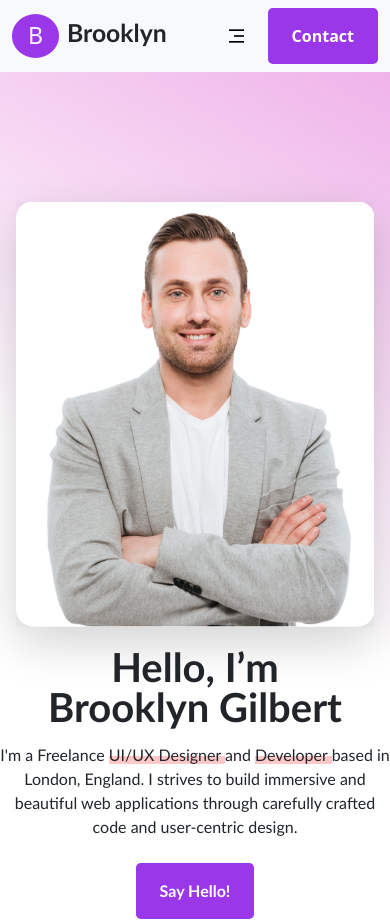
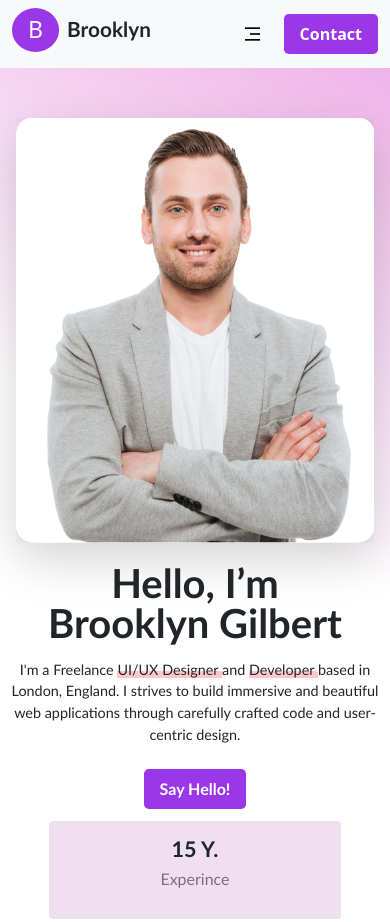
Before and after one commit to bilalahmed180/Assignment-9-Picto-portfolio, a plain HTML site: page index.html in a window 390 px wide. Shown: the top 922 px of the page. Drawn offline with nearby package versions, Linux system fonts and the light colour scheme.

Commit message:
Add Responsiveness

```diff
--- a/index.html
+++ b/index.html
@@ -67,6 +67,9 @@
             background: linear-gradient(to top, #ffc8c8 40%, transparent 40%);
         }
 
+        .section-1 #Home{
+            padding: 130px 0;
+        }
 
         /* COSTUM CSS END */
 
@@ -158,18 +161,35 @@
             }
 
             p {
-                font-size: 1rem;
+                font-size: 0.9rem;
             }
+
+            .section-1 #Home{
+            padding: 100px 0;
         }
+
+        }
+
+        @media (max-width: 555px) {
+            .navbar h2 {
+                font-size: 1.3rem;
+            }
+
+            .section-1 #Home{
+            padding: 50px 0;
+        }
+
+        }
+
     </style>
 </head>
 
 <body class="">
     <header class="position-sticky top-0 bg-light">
         <nav class="navbar container py-2">
-            <div class="d-flex gap-2">
-                <h3 class="rounded-circle px-3 py-2 my-1 purple-background text-light">B</h3>
-                <h2 class="py-1 my-1 fw-bold new-font-family">Brooklyn</h2>
+            <div class="d-flex gap-2 align-items-center">
+                <h3 class="rounded-circle px-3 py-2 purple-background text-light">B</h3>
+                <h2 class="fw-bold new-font-family">Brooklyn</h2>
             </div>
             <div class="d-flex align-items-center">
                 <ul class="d-none d-lg-flex gap-2 list-unstyled mx-2 my-1">
@@ -191,14 +211,14 @@
                     aria-label="Toggle navigation">
                     <i class="ri-menu-3-line"></i>
                 </button>
-                <button class="px-4 py-3 fw-bold rounded-3 border-0 purple-background hover-scale transition-sec"><a
+                <button class="px-3 py-2 px-lg-4 py-lg-3 fw-bold rounded-3 border-0 purple-background hover-scale transition-sec"><a
                         class="text-decoration-none text-white" href="">Contact</a></button>
             </div>
         </nav>
     </header>
 
     <section class="section-1">
-        <div style="padding: 130px 0;" id="Home"
+        <div id="Home"
             class="container mx-auto d-flex justify-content-between flex-column-reverse flex-lg-row text-center text-lg-start">
             <div class="col-12 col-lg-6 d-flex justify-content-between flex-column new-font-family">
                 <div>
@@ -208,7 +228,7 @@
                         build immersive and beautiful web applications through carefully crafted code and user-centric
                         design.</p>
                     <button
-                        class="px-4 py-3 my-2 fw-bold rounded-3 border-0 purple-background hover-scale transition-sec"><a
+                        class="px-3 py-2 px-lg-4 py-lg-3 my-2 fw-bold rounded-3 border-0 purple-background hover-scale transition-sec"><a
                             class="text-decoration-none text-white" href="">Say Hello!</a></button>
                 </div>
                 <div class="d-flex justify-content-evenly flex-column flex-md-row align-items-center">
@@ -242,7 +262,7 @@
                 </p>
                 <p class="mt-3 text-black-50">I design and develop services for customers specializing creating stylish,
                     modern websites, web services.</p>
-                <button class="px-4 py-3 mt-4 fw-bold rounded-3 border-0 purple-background hover-scale transition-sec">
+                <button class="px-3 py-2 px-lg-4 py-lg-3 mt-4 fw-bold rounded-3 border-0 purple-background hover-scale transition-sec">
                     <a class="text-decoration-none text-white" href="">My Projects </a></button>
                 <button class="py-2 mt-4 mx-3 fw-bold bg-white rounded-3 border cv-button"> <a
                         class="black-color text-decoration-none cv-button px-4 py-2" href=""> <i
@@ -417,7 +437,7 @@
 
         </div>
         <div class="d-flex justify-content-center mb-5">
-            <button class="px-4 py-3 fw-bold rounded-3 border-0 purple-background hover-scale transition-sec">
+            <button class="px-3 py-2 px-lg-4 py-lg-3 fw-bold rounded-3 border-0 purple-background hover-scale transition-sec">
                 <a class="text-decoration-none text-white" href="">More Project</a></button>
         </div>
         </div>
@@ -429,7 +449,7 @@
                 </h2>
                 <p class="text-white-50 my-4">I'm always open to discussing new projects and creative ideas. Let's
                     connect and build something amazing together.</p>
-                <button class="px-4 py-3 mt-4 fw-bold rounded-3 border-0 purple-background hover-scale transition-sec">
+                <button class="px-3 py-2 px-lg-4 py-lg-3 mt-4 fw-bold rounded-3 border-0 purple-background hover-scale transition-sec">
                     <a class="text-decoration-none text-white" href="">Let's work Together <i
                             class="ri-arrow-right-line"></i> </a></button>
             </div>
@@ -492,7 +512,7 @@
                 <p class="text-black-50">My approach combines creativity and technical expertise to deliver solutions
                     that are both visually
                     appealing and highly functional for users.</p>
-                <button class="px-4 py-3 my-4 fw-bold rounded-3 border-0 purple-background hover-scale transition-sec">
+                <button class="px-3 py-2 px-lg-4 py-lg-3 my-4 fw-bold rounded-3 border-0 purple-background hover-scale transition-sec">
                     <a class="text-decoration-none text-white" href="">Say Hello!</a></button>
             </div>
             <div class="col-12 col-md-5 col-lg-6 d-flex flex-column gap-4">
```
